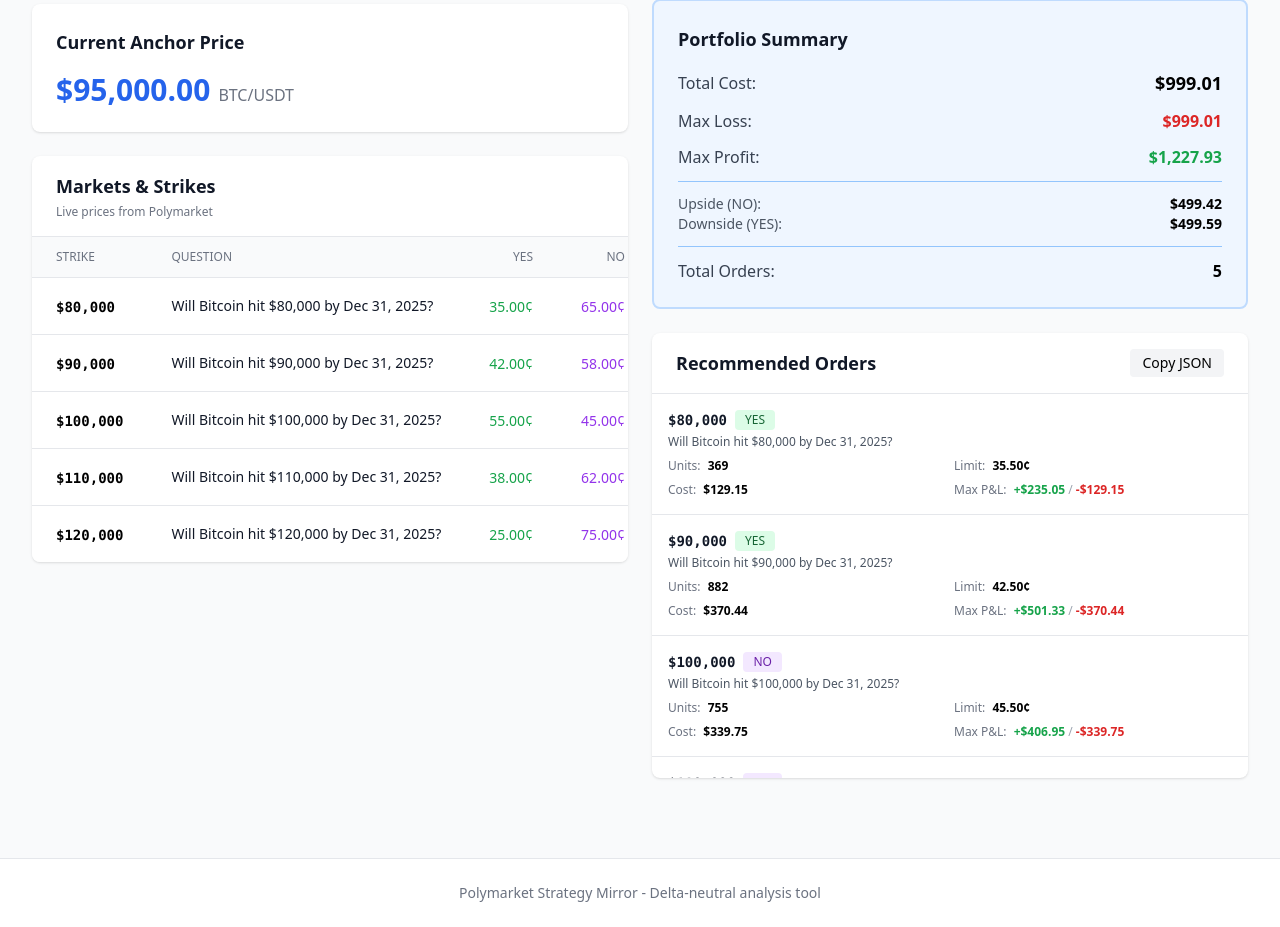
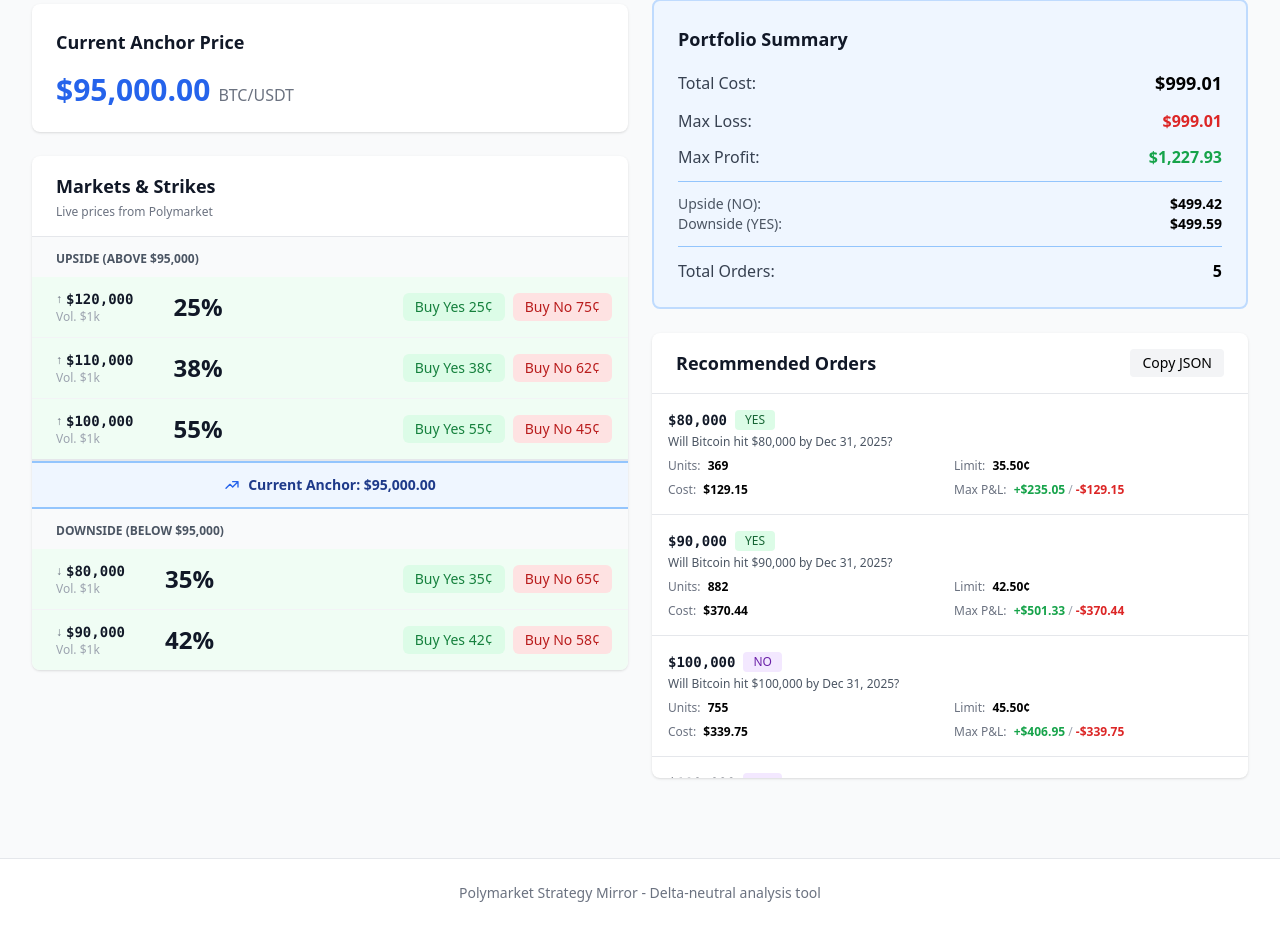
Before and after one commit to glebTregubov/PolymarketMirror, a FastAPI app: page /demo in a window 1280 px wide. Shown: the part 270-1197 px from the top of the page. Run offline with FastAPI, Linux system fonts and the light colour scheme; data that the repository does not hold is empty; some libraries are stand-ins or nearby versions.

Commit message:
Restructure market display to separate upside and downside prices
Update mirror.html to remove the "Question" column, differentiate between upside and downside markets with clear headings and visual indicators, and display "YES" and "NO" prices alongside strike prices.

Replit-Commit-Author: Agent
Replit-Commit-Session-Id: 249bc6ca-63b8-424b-88cd-35fb96d1b331
Replit-Commit-Checkpoint-Type: full_checkpoint
Replit-Commit-Screenshot-Url: https://storage.googleapis.com/screenshot-production-us-central1/08a66ade-a962-44ab-91cf-1b3c324a8ecb/249bc6ca-63b8-424b-88cd-35fb96d1b331/9mBci9c

```diff
--- a/templates/mirror.html
+++ b/templates/mirror.html
@@ -91,46 +91,95 @@
                 </p>
             </div>
             <div class="overflow-x-auto">
-                <table class="min-w-full divide-y divide-gray-200">
-                    <thead class="bg-gray-50">
-                        <tr>
-                            <th class="px-6 py-3 text-left text-xs font-medium text-gray-500 uppercase">Strike</th>
-                            <th class="px-6 py-3 text-left text-xs font-medium text-gray-500 uppercase">Question</th>
-                            <th class="px-6 py-3 text-right text-xs font-medium text-gray-500 uppercase">YES</th>
-                            <th class="px-6 py-3 text-right text-xs font-medium text-gray-500 uppercase">NO</th>
-                        </tr>
-                    </thead>
-                    <tbody class="bg-white divide-y divide-gray-200">
-                        {% for market in event.markets %}
-                        <tr class="hover:bg-gray-50">
-                            <td class="px-6 py-4 whitespace-nowrap">
-                                {% if market.strike %}
-                                <span class="font-mono text-sm font-semibold">
-                                    ${{ "{:,.0f}".format(market.strike.K) }}
-                                </span>
-                                {% else %}
-                                <span class="text-gray-400">-</span>
-                                {% endif %}
+                <!-- Upside Markets (Above Anchor) -->
+                {% set upside_markets = event.markets | selectattr('strike') | selectattr('strike.K', '>', anchor) | list | reverse %}
+                {% if upside_markets %}
+                <div class="border-b-2 border-gray-200">
+                    <div class="px-6 py-2 bg-gray-50">
+                        <span class="text-xs font-semibold text-gray-600 uppercase">Upside (Above ${{ "{:,.0f}".format(anchor) }})</span>
+                    </div>
+                    <table class="min-w-full">
+                        <tbody class="divide-y divide-gray-100">
+                            {% for market in upside_markets %}
+                            {% set order_match = orders | selectattr('strike', 'equalto', market.strike.K) | list %}
+                            {% set has_order = order_match | length > 0 %}
+                            <tr class="hover:bg-gray-50 {% if has_order %}bg-green-50{% endif %}">
+                                <td class="px-6 py-3 whitespace-nowrap w-24">
+                                    <div class="flex items-center space-x-1">
+                                        <span class="text-xs text-gray-500">↑</span>
+                                        <span class="font-mono text-sm font-bold text-gray-900">${{ "{:,.0f}".format(market.strike.K) }}</span>
+                                    </div>
+                                    <div class="text-xs text-gray-400">Vol. $1k</div>
                                 </td>
-                            <td class="px-6 py-4">
-                                <div class="text-sm text-gray-900 max-w-xs truncate">
-                                    {{ market.question[:80] }}
+                                <td class="px-4 py-3 text-center w-20">
+                                    <span class="text-2xl font-bold text-gray-900">{{ "{:.0f}".format(market.yes_price * 100) }}%</span>
+                                </td>
+                                <td class="px-4 py-3 text-right">
+                                    <div class="flex items-center justify-end space-x-2">
+                                        <button class="px-3 py-1 bg-green-100 text-green-700 rounded-md text-sm font-medium hover:bg-green-200">
+                                            Buy Yes {{ "{:.0f}".format(market.yes_price * 100) }}¢
+                                        </button>
+                                        <button class="px-3 py-1 bg-red-100 text-red-700 rounded-md text-sm font-medium hover:bg-red-200">
+                                            Buy No {{ "{:.0f}".format(market.no_price * 100) }}¢
+                                        </button>
                                     </div>
-                            </td>
-                            <td class="px-6 py-4 whitespace-nowrap text-right">
-                                <span class="text-sm font-medium text-green-600">
-                                    {{ "{:.2f}".format(market.yes_price * 100) }}¢
-                                </span>
-                            </td>
-                            <td class="px-6 py-4 whitespace-nowrap text-right">
-                                <span class="text-sm font-medium text-purple-600">
-                                    {{ "{:.2f}".format(market.no_price * 100) }}¢
-                                </span>
                                 </td>
                             </tr>
                             {% endfor %}
                         </tbody>
                     </table>
+                </div>
+                {% endif %}
+
+                <!-- Current Anchor Price Line -->
+                <div class="py-3 px-6 bg-blue-50 border-y-2 border-blue-300">
+                    <div class="flex items-center justify-center space-x-2">
+                        <svg class="w-4 h-4 text-blue-600" fill="none" stroke="currentColor" viewBox="0 0 24 24">
+                            <path stroke-linecap="round" stroke-linejoin="round" stroke-width="2" d="M13 7h8m0 0v8m0-8l-8 8-4-4-6 6"/>
+                        </svg>
+                        <span class="text-sm font-bold text-blue-900">Current Anchor: ${{ "{:,.2f}".format(anchor) }}</span>
+                    </div>
+                </div>
+
+                <!-- Downside Markets (Below Anchor) -->
+                {% set downside_markets = event.markets | selectattr('strike') | selectattr('strike.K', '<=', anchor) | list %}
+                {% if downside_markets %}
+                <div>
+                    <div class="px-6 py-2 bg-gray-50">
+                        <span class="text-xs font-semibold text-gray-600 uppercase">Downside (Below ${{ "{:,.0f}".format(anchor) }})</span>
+                    </div>
+                    <table class="min-w-full">
+                        <tbody class="divide-y divide-gray-100">
+                            {% for market in downside_markets %}
+                            {% set order_match = orders | selectattr('strike', 'equalto', market.strike.K) | list %}
+                            {% set has_order = order_match | length > 0 %}
+                            <tr class="hover:bg-gray-50 {% if has_order %}bg-green-50{% endif %}">
+                                <td class="px-6 py-3 whitespace-nowrap w-24">
+                                    <div class="flex items-center space-x-1">
+                                        <span class="text-xs text-gray-500">↓</span>
+                                        <span class="font-mono text-sm font-bold text-gray-900">${{ "{:,.0f}".format(market.strike.K) }}</span>
+                                    </div>
+                                    <div class="text-xs text-gray-400">Vol. $1k</div>
+                                </td>
+                                <td class="px-4 py-3 text-center w-20">
+                                    <span class="text-2xl font-bold text-gray-900">{{ "{:.0f}".format(market.yes_price * 100) }}%</span>
+                                </td>
+                                <td class="px-4 py-3 text-right">
+                                    <div class="flex items-center justify-end space-x-2">
+                                        <button class="px-3 py-1 bg-green-100 text-green-700 rounded-md text-sm font-medium hover:bg-green-200">
+                                            Buy Yes {{ "{:.0f}".format(market.yes_price * 100) }}¢
+                                        </button>
+                                        <button class="px-3 py-1 bg-red-100 text-red-700 rounded-md text-sm font-medium hover:bg-red-200">
+                                            Buy No {{ "{:.0f}".format(market.no_price * 100) }}¢
+                                        </button>
+                                    </div>
+                                </td>
+                            </tr>
+                            {% endfor %}
+                        </tbody>
+                    </table>
+                </div>
+                {% endif %}
             </div>
         </div>
     </div>
```
Also changed, not shown: attached_assets/image_1759230646822.png (added), 1 other file. Lines whose indentation alone changed are shown as unchanged.
